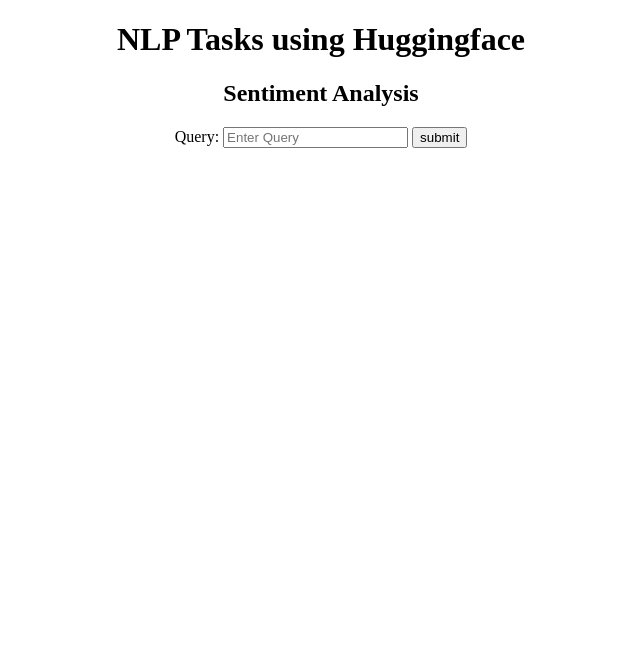
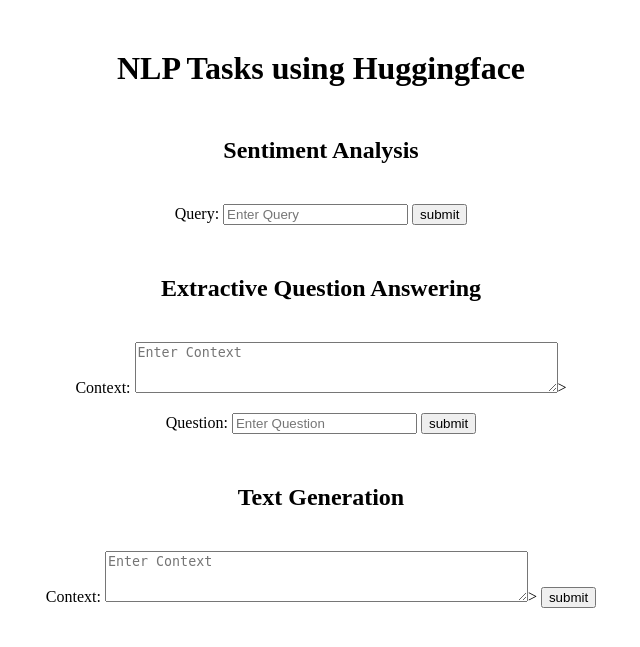
Before and after one commit to mldev-ai/NLP-Tasks, a Flask app: page / in a window 1280 px wide. Shown: the top 647 px of the page, without its empty margins (319-959 px from the left). Run offline with Flask 2, Linux system fonts and the light colour scheme.

Commit message:
added text gen and ques ans

```diff
--- a/app/routes.py
+++ b/app/routes.py
@@ -1,6 +1,8 @@
 from app import app
 from flask import request, jsonify, render_template
 from app.nlp.sentiment import return_sentiment
+from app.nlp.ques_ans import return_answer
+from app.nlp.text_gen import return_generated_text
 
 @app.route("/")
 def hello():
@@ -11,10 +13,37 @@
     if request.method == 'POST':
         form_result = request.form
         form_r = form_result.to_dict(flat=False)
-    # print("form_r", form_r)
 
     query = form_r["query"][0]
     result = return_sentiment(query)
-    # print(result)
     result[0]["query"] = query
     return jsonify(result)
+
+@app.route("/squad", methods=["POST", "GET"])
+def question_answering():
+    if request.method == 'POST':
+        form_result = request.form
+        form_r = form_result.to_dict(flat=False)
+
+    question = form_r["question"][0]
+    context = form_r["context"][0]
+
+    result = return_answer(context, question)
+
+    result["question"] = question
+    result["context"] = context
+
+    return jsonify(result)
+
+@app.route("/gpt2", methods=["POST", "GET"])
+def generate_text():
+    if request.method == 'POST':
+        form_result = request.form
+        form_r = form_result.to_dict(flat=False)
+
+    context = form_r["context"][0]
+    result = return_generated_text(context)
+
+    result[0]["context"] = context
+
+    return jsonify(result)
--- a/app/templates/index.html
+++ b/app/templates/index.html
@@ -29,6 +29,10 @@
           margin-left: auto;
           margin-right: auto;
         }
+        h1, h2, h3, h4, h5, h6{
+            margin-top:50px;
+            margin-bottom:40px;
+        }
       </style>
 
       <!--JS-->
@@ -39,11 +43,28 @@
   <body>
 
     <h1>NLP Tasks using Huggingface</h1>
+
+    <p></p>
+
     <h2>Sentiment Analysis</h2>
     <form class="form-inline" id="myform" action = "{{ url_for('classify_sentiment') }}" method = "POST">
         <span>Query: <input type="text" placeholder="Enter Query" name="query" required/></span>
         <span><input type = "submit" value = "submit" /></span>
     </form>
 
+    <h2>Extractive Question Answering</h2>
+    <form class="form-inline" id="myform" action = "{{ url_for('question_answering') }}" method = "POST">
+        <span>Context: <textarea placeholder="Enter Context" name="context" cols="50" rows="3" ></textarea>></span>
+        <p></p>
+        <span>Question: <input type="text" placeholder="Enter Question" name="question" required/></span>
+        <span><input type = "submit" value = "submit" /></span>
+    </form>
+
+    <h2>Text Generation</h2>
+    <form class="form-inline" id="myform" action = "{{ url_for('generate_text') }}" method = "POST">
+        <span>Context: <textarea placeholder="Enter Context" name="context" cols="50" rows="3" ></textarea>></span>
+        <span><input type = "submit" value = "submit" /></span>
+    </form>
+
   </body>
 </html>
```
Also changed, not shown: app/nlp/ques_ans.py (added, +16 -0 lines), app/nlp/text_gen.py (added, +8 -0 lines).
